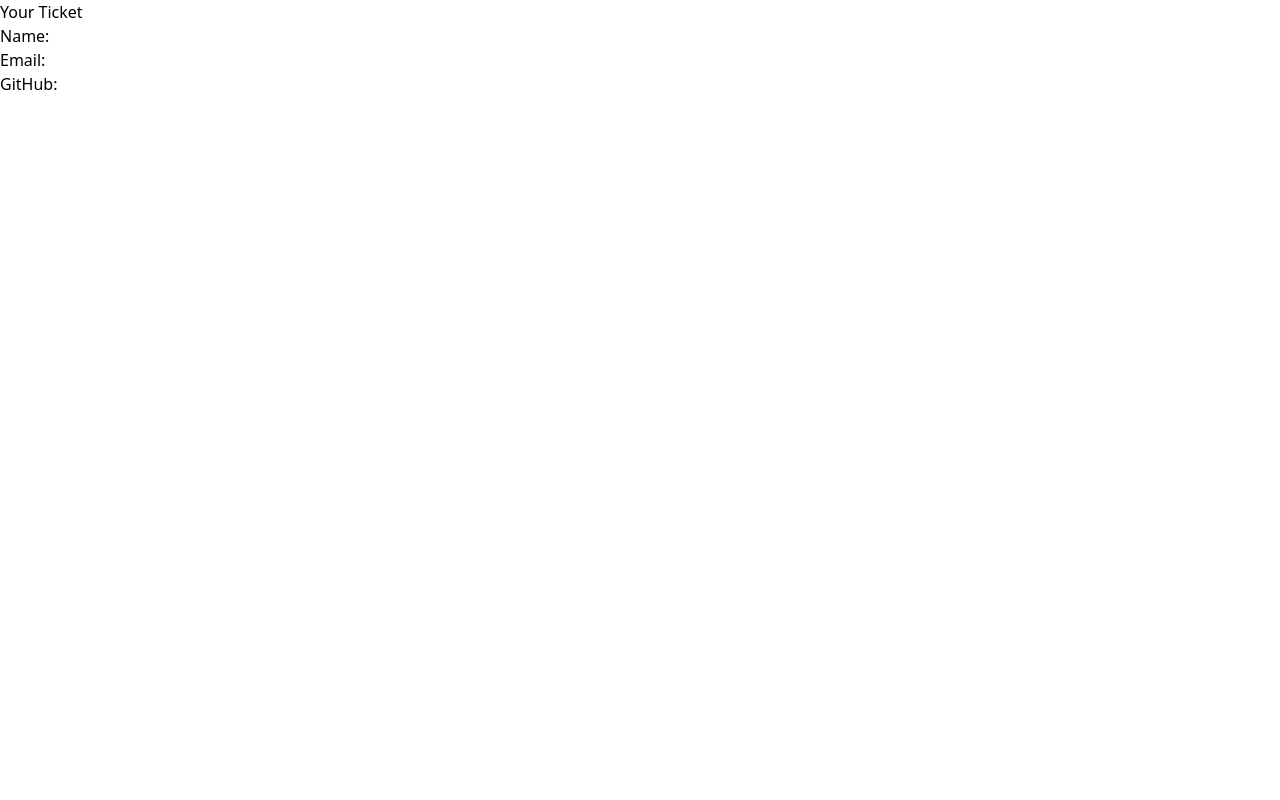
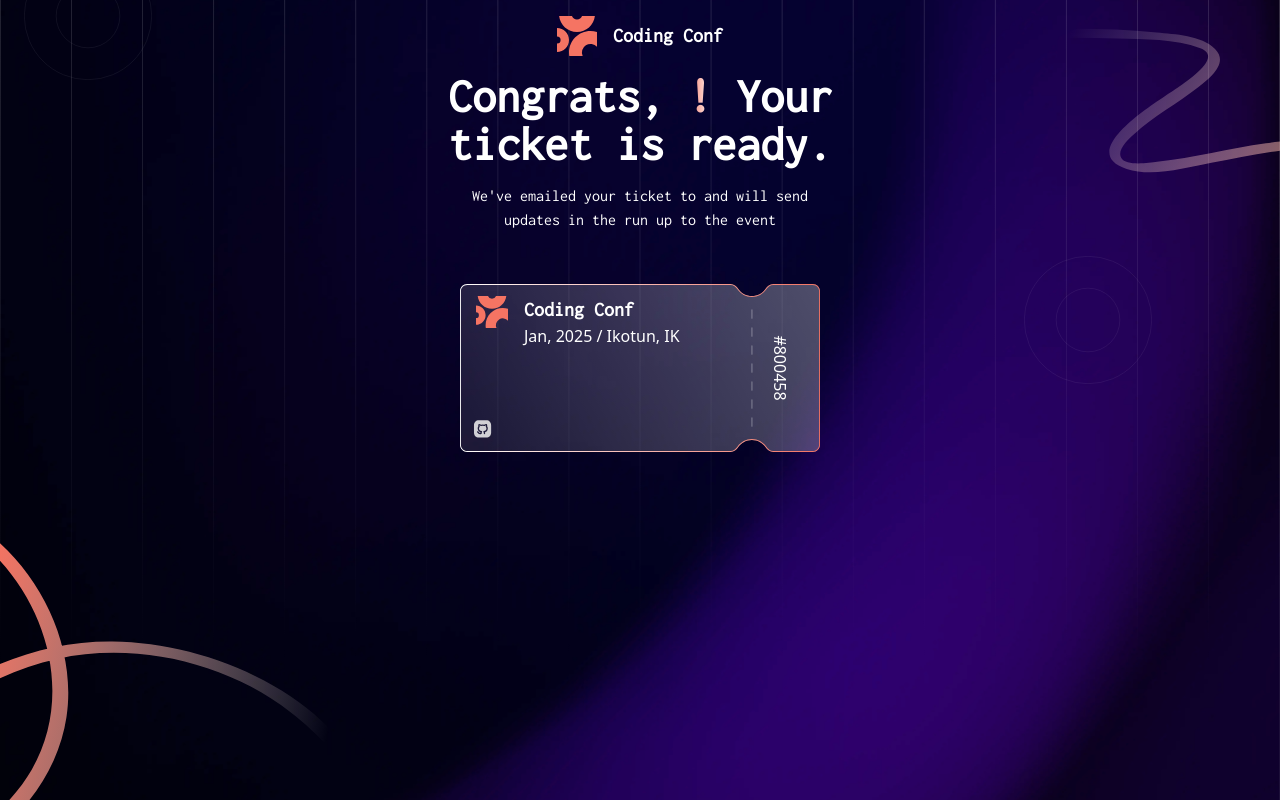
Before and after one commit to PetJs/ticket-generator, a React (Vite) app: page /ticket in a window 1280 px wide. Built offline with nearby package versions, Linux system fonts and the light colour scheme.

Commit message:
Finished the ticket page

```diff
--- a/src/pages/ticketPage.tsx
+++ b/src/pages/ticketPage.tsx
@@ -1,16 +1,101 @@
+import { useState, useEffect } from 'react';
 import { useLocation } from "react-router-dom";
+import patterLine from "../assets/images/pattern-lines.svg";
+import patternTop from "../assets/images/pattern-squiggly-line-top.svg";
+import patternCircle from "../assets/images/pattern-circle.svg";
+import patternBottom from "../assets/images/pattern-squiggly-line-bottom.svg";
+import Logo from "../assets/images/logo-mark.svg";
+import patternTicket from "../assets/images/pattern-ticket.svg"
+import githubb from "../assets/images/icon-github.svg"
+import { DateLocation } from '@/types';
 
 function TicketPage() {
   const location = useLocation();
   const { name, email, github, avatar } = location.state || {};
+  const [dateInfo, setDateInfo] = useState<DateLocation>({
+    month: '',
+    year: 0,
+    location: ''
+  })
+  const [number, setNumber] = useState('')
+
+  useEffect(() => {
+    const currentDate = new Date()
+
+    const eventDate = new Date(currentDate)
+
+    const monthNames = [
+      'Jan', 'Feb', 'Mar', 'Apr', 'May', 'Jun', 'July', 'Aug', 'Sept', 'Oct', 'Nov', 'Dec'
+    ]
+
+    const locations = [
+      'Nigeria, NA',
+      'New York, NY',
+      'Lagos, LA',
+      'Ikotun, IK'
+    ]
+    const randomLocation = locations[Math.floor(Math.random() * locations.length)]
+    const randomNumber = () => {
+      const number = Math.floor(Math.random() * Math.pow(10, 6))
+      return number.toString().padStart(7, "#")
+    }
+
+    setNumber(randomNumber())
+
+    setDateInfo({
+      month: monthNames[eventDate.getMonth()],
+      year: eventDate.getFullYear(),
+      location: randomLocation
+    })
+  }, [])
 
   return (
-    <div>
-      <h1>Your Ticket</h1>
-      <p>Name: {name}</p>
-      <p>Email: {email}</p>
-      <p>GitHub: {github}</p>
-      {avatar && <img src={avatar} alt="Avatar" />}
+    <div className="relative w-full h-screen bg-[url('./assets/images/background-desktop.png')] bg-cover bg-center overflow-auto">
+      <div className="">
+        <img src={patternCircle} alt="" className="fixed md:w-32 w-20 md:ml-6 md:-top-12 -top-6 md:left-0 -left-3" />
+        <img src={patterLine} className="fixed inset-0" />
+        <img src={patternTop} className="fixed top-6 right-0 mt md:w-80 w-28 " />
+        <img src={patternCircle} alt="" className="fixed md:right-32 -right-10 md:w-32 w-20 md:mt-64 mt-36 " />
+        <img src={patternBottom} alt="" className="fixed bottom-0 w-96" />
+      </div>
+      <div className="relative">
+        <div className="text-white flex gap-4 justify-center items-center font-inconsolata m-4">
+          <img src={Logo} alt="" />
+          <h2 className="font-inconsolata font-semibold md:text-xl text-lg">Coding Conf</h2>
+        </div>
+        <div className="text-white flex flex-col justify-center items-center font-inconsolata m-4">
+          <h1 className="md:text-5xl text-2xl max-w-lg mx-auto text-center font-semibold">
+            Congrats, <span className="bg-gradient-to-r from-[#f37362] to-[#ffffff] bg-clip-text text-transparent">{name}!</span> Your ticket is ready.
+          </h1>
+          <p className="max-w-sm mx-auto text-center mt-4">
+            We've emailed your ticket to <span className="bg-[#f37362] bg-clip-text text-transparent">{email}</span> and will send updates in the run up to the event
+          </p>
+        </div>
+        <div className="text-white relative flex flex-col justify-center items-center w-80 md:w-96 absolute left-1/2 transform -translate-x-1/2 p-3 mt-10">
+          <img src={patternTicket} alt="" />
+          <div className=" flex absolute inset-1 top-0 m-6 gap-4">
+            <img src={Logo} alt="" className="w-8 h-8" />
+            <div>
+              <h2 className="font-inconsolata font-semibold md:text-xl text-lg">Coding Conf</h2>
+              <p>{dateInfo.month}, {dateInfo.year} / {dateInfo.location}</p>
+            </div>
+          </div>
+          <div className="absolute bottom-0 left-0 w-full p-6 flex items-center gap-2">
+            {avatar && <img src={avatar} alt="Avatar" className="w-12 rounded-lg" />}
+            <div className="font-inconsolata">
+              <p className="text-lg">{name}</p>
+              <div className="flex gap-2">
+                <img src={githubb} alt="" />
+                <p className="text-sm">{github}</p>
+              </div>
+            </div>
+          </div>
+          <div className='absolute right-5 rotate-90'>
+            <p>{number}</p>
+          </div>
+        </div>
+      </div>
+
     </div>
   );
 }
```
Also changed, not shown: src/style-guide.md (+1 -1 lines), src/types.ts (+7 -1 lines).
